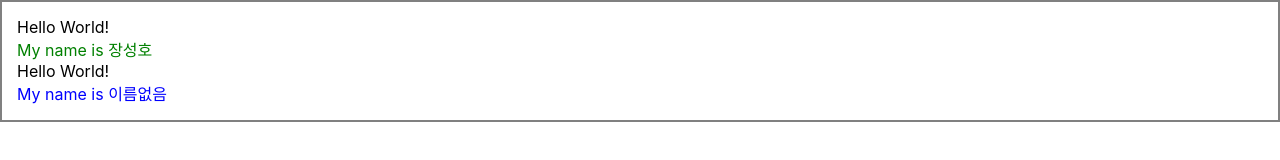
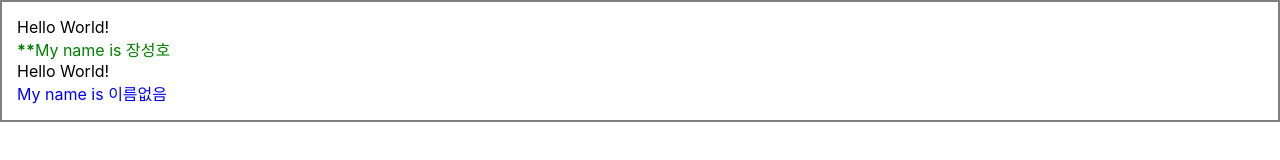
Before and after one commit to tjdgh925/study-react, a React (Create React App) app: page / in a window 1280 px wide. Shown: the top 160 px of the page. Built offline with nearby package versions, Linux system fonts and the light colour scheme.

Commit message:
#4 조건부 렌더링

```diff
--- a/src/App.js
+++ b/src/App.js
@@ -6,7 +6,7 @@ import Wrapper from './Wrapper';
 function App() {
   return (
     <Wrapper>
-    <Hello name="장성호" color="green"/>
+    <Hello name="장성호" color="green" isSpecial />
     <Hello color="blue" />
     </Wrapper>
   );
--- a/src/Hello.js
+++ b/src/Hello.js
@@ -1,11 +1,13 @@
 import react from 'react';
 import React from 'react';
 
-function Hello({color, name}) {
+function Hello({color, name, isSpecial}) {
     return(
         <>
         <div>Hello World!</div>
-        <div style={{color:color}}>My name is {name}</div>
+        <div style={{color:color}}>
+            {isSpecial && <b>**</b>}
+            My name is {name}</div>
         </>
     )
 }
```
